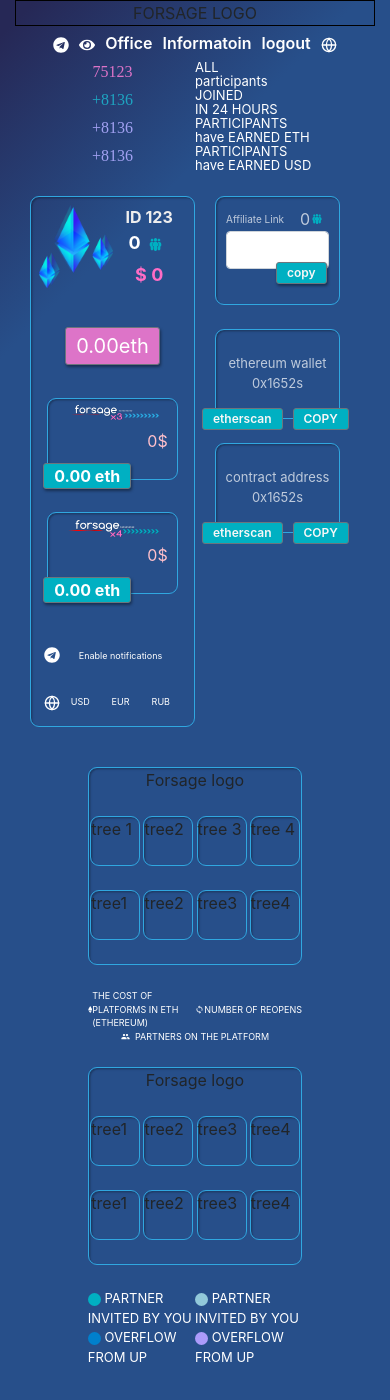
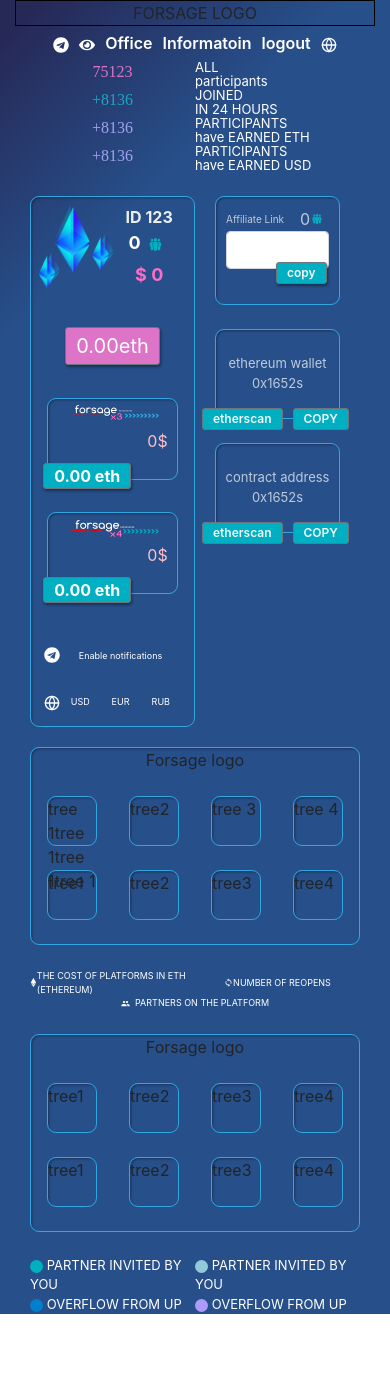
Before and after one commit to arkhaminferno/1cointoken-Frontend, a React (Create React App) app: page / in a window 390 px wide. Shown: the top 1400 px of the page. After the commit the page ends 1314 px from the top, so only its background shows below. Built offline with nearby package versions, Linux system fonts and the light colour scheme.

Commit message:
wf2 container

```diff
--- a/src/components/dashboard/dashboard.css
+++ b/src/components/dashboard/dashboard.css
@@ -19,6 +19,7 @@
   flex-basis: 65%;
   border-radius: 9px;
 }
+
 .brand-logo {
   width: 50%;
   border: 1px solid black;
@@ -579,7 +580,8 @@
   .wf2 {
     display: flex;
     flex-direction: column;
-    margin: 40px;
+    flex-basis: 100%;
+    margin-top: 20px;
   }
   .wf2-parent {
     display: flex;
--- a/src/components/dashboard/dashboard.js
+++ b/src/components/dashboard/dashboard.js
@@ -272,7 +272,7 @@
                     <div className="logo"> Forsage logo</div>
                     <br />
                     <div className="six-tree-x3-level-1">
-                      <div className="tree x3-1 ">tree 1</div>
+                      <div className="tree x3-1 ">tree 1tree 1tree 1tree 1</div>
                       <div className="tree x3-2 ">tree2</div>
                       <div className="tree x3-3 ">tree 3</div>
                       <div className="tree x3-4">tree 4</div>
```
